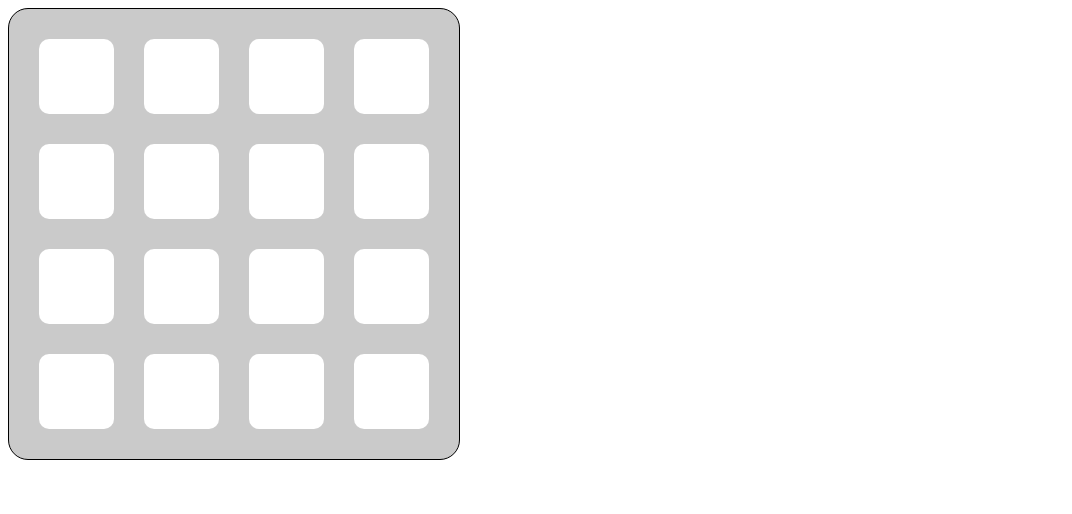
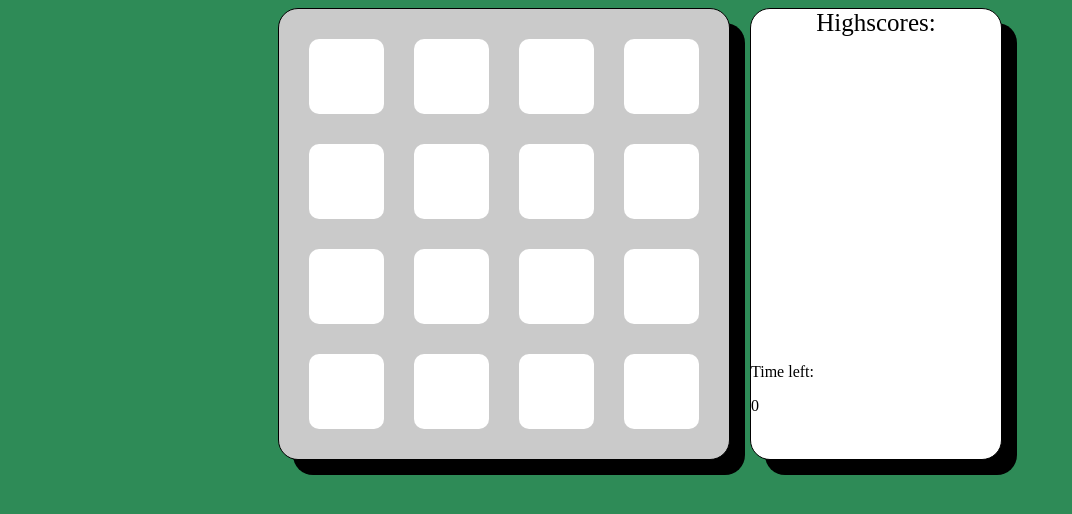
Before and after one commit to gkindler/Memory_Game, a website: page index.html in a window 1280 px wide. Shown: the whole page, without its empty margins (0-1072 px from the left). Drawn offline with nearby package versions, Linux system fonts and the light colour scheme.

Commit message:
highscore table added

```diff
--- a/index.html
+++ b/index.html
@@ -7,6 +7,13 @@
 </head>
 <body>
   <div class="game"></div>
+  <div class="table">
+    <div class="highscores">Highscores:</div>
+    <div class="score">
+      <p class="time">Time left:</p>
+      <p class="moves"><span>Moves:</span>0</p>
+    </div>
+  </div>
   <script src="http://code.jquery.com/jquery-3.2.1.min.js"></script>
   <script src="js/app.js"></script>
 </body>
--- a/js/app.js
+++ b/js/app.js
@@ -1,8 +1,10 @@
 $(function(){
 
   const images = ['A','A','B','B','C','C','D','D','E','E','F','F','G','G','H','H'];
+  const game = $(".game");
+  const movesNum = $(".moves");
+  let moves = 0;
   let opened = [];
-  const game = $(".game")
 
   // funkcja do szuflowania wartosci przekazywanych z tablicy
   shuffle = (array) => {
@@ -18,6 +20,8 @@ $(function(){
   // tworzenie kart
   newGame = () => {
     game.empty();
+    moves = 0;
+    movesNum.html(moves);
     let cards = shuffle(images);
     for ( let i = 0; i < cards.length; i++) {
       game.append($(`<div class="card" data-elem="${cards[i]}"><p class="value">${cards[i]}</p></div>`))
@@ -28,7 +32,7 @@ $(function(){
 
   game.on('click', '.card:not(".match, .flip")', function() {
 
-    if(document.querySelectorAll('.flip').length >= 2){return false;}
+    if(game.find('.flip').length >= 2){return false;}
 
     let flipped = $(this).data('elem');
     $(this).addClass("flip");
@@ -44,7 +48,7 @@ $(function(){
       } else {
         game.find('.flip').addClass('notmatch');
         setTimeout( () => {
-          game.find('.flip').removeClass('flip');
+          game.find('.flip').removeClass('flip notmatch');
         }, 1000);
 
       }
--- a/scss/main.scss
+++ b/scss/main.scss
@@ -1,6 +1,31 @@
 body {
-  background-color: white;
+  display: flex;
+  justify-content: center;
+  background-color: seagreen;
 }
+.table {
+  width: 250px;
+  height: 450px;
+  background: white;
+  border: 1px solid black;
+  border-radius: 20px;
+  margin-left: 20px;
+  box-shadow: 15px 15px 0 0 black;
+
+  .highscores {
+    width: 100%;
+    height: 75%;
+    text-align: center;
+    font-size: 25px;
+  }
+
+  .score {
+    width: 100%;
+    height: 25%;
+
+  }
+}
+
 .game {
   display: flex;
   flex-wrap: wrap;
@@ -11,6 +36,7 @@ body {
   background-color: #cacaca;
   border-radius: 20px;
   border: 1px solid black;
+  box-shadow: 15px 15px 0 0 black;
 
   .card {
     display: flex;
@@ -29,12 +55,17 @@ body {
     &.flip{
       background: yellow;
 
+      &.notmatch {
+        background: red;
+      }
+
       .value {
       display: block
       }
     }
     &.match {
       background: green;
+
       .value {
         display: block
       }
```
Also changed, not shown: css/main.css.
